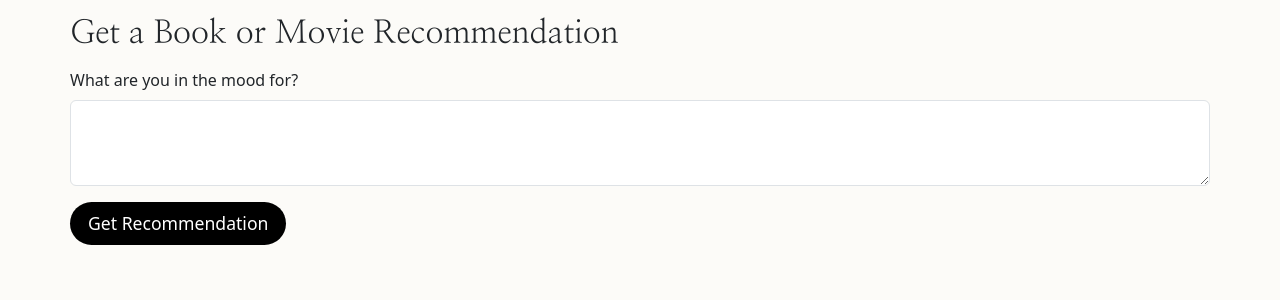
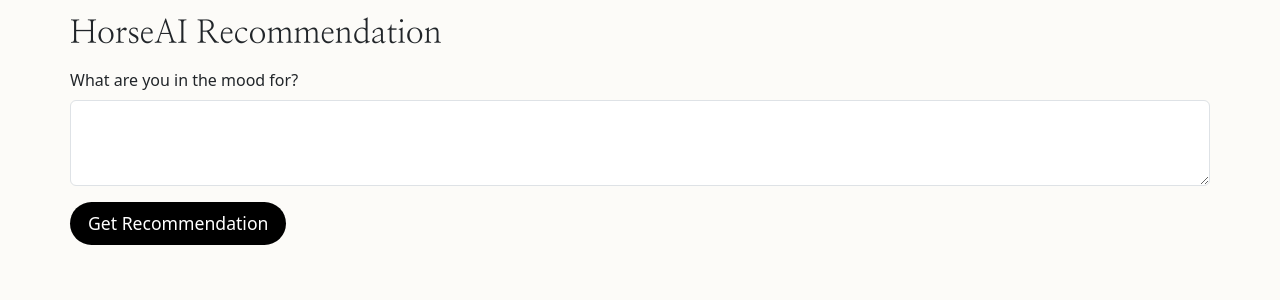
Before and after one commit to vanessaa123/capstone_project, a Flask app: page /recommendations in a window 1280 px wide. Shown: the part 86-386 px from the top of the page. Run offline with Flask 3, Linux system fonts and the light colour scheme.

Commit message:
AI Recommendation tweaks

```diff
--- a/templates/recommendations.html
+++ b/templates/recommendations.html
@@ -1,6 +1,6 @@
 {% extends 'base.html' %}
 {% block content %}
-<h2>Get a Book or Movie Recommendation</h2>
+<h2>HorseAI Recommendation</h2>
 
 <form method="POST" class="mb-4">
   <div class="mb-3">
@@ -14,7 +14,7 @@
 <div class="card">
   <div class="card-body">
     <h5 class="card-title">Your Recommendation</h5>
-    <p class="card-text">{{ recommendation }}</p>
+    <p class="card-text">{{ recommendation | replace('\n', '<br>') | safe }}</p>
   </div>
 </div>
 {% endif %}
```
